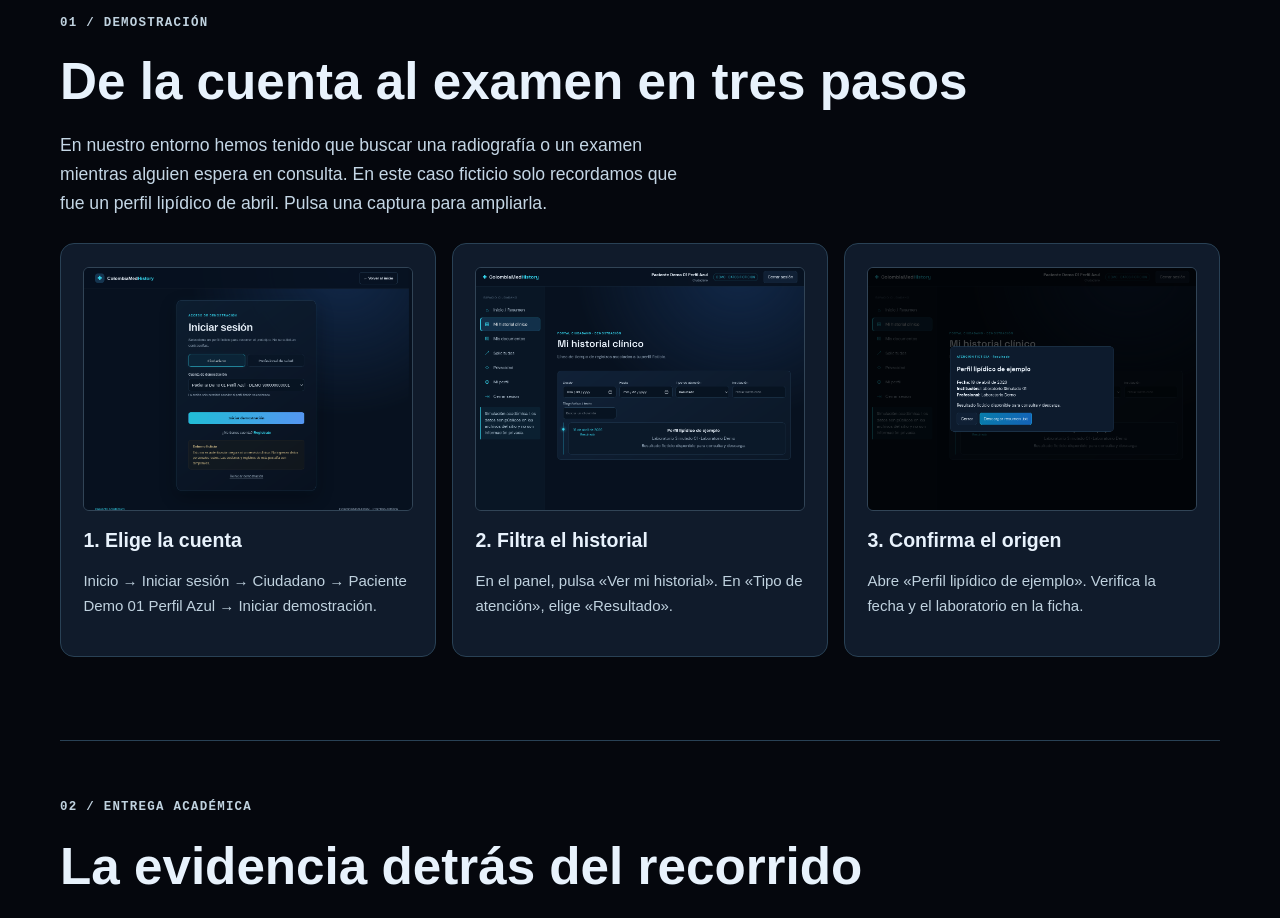
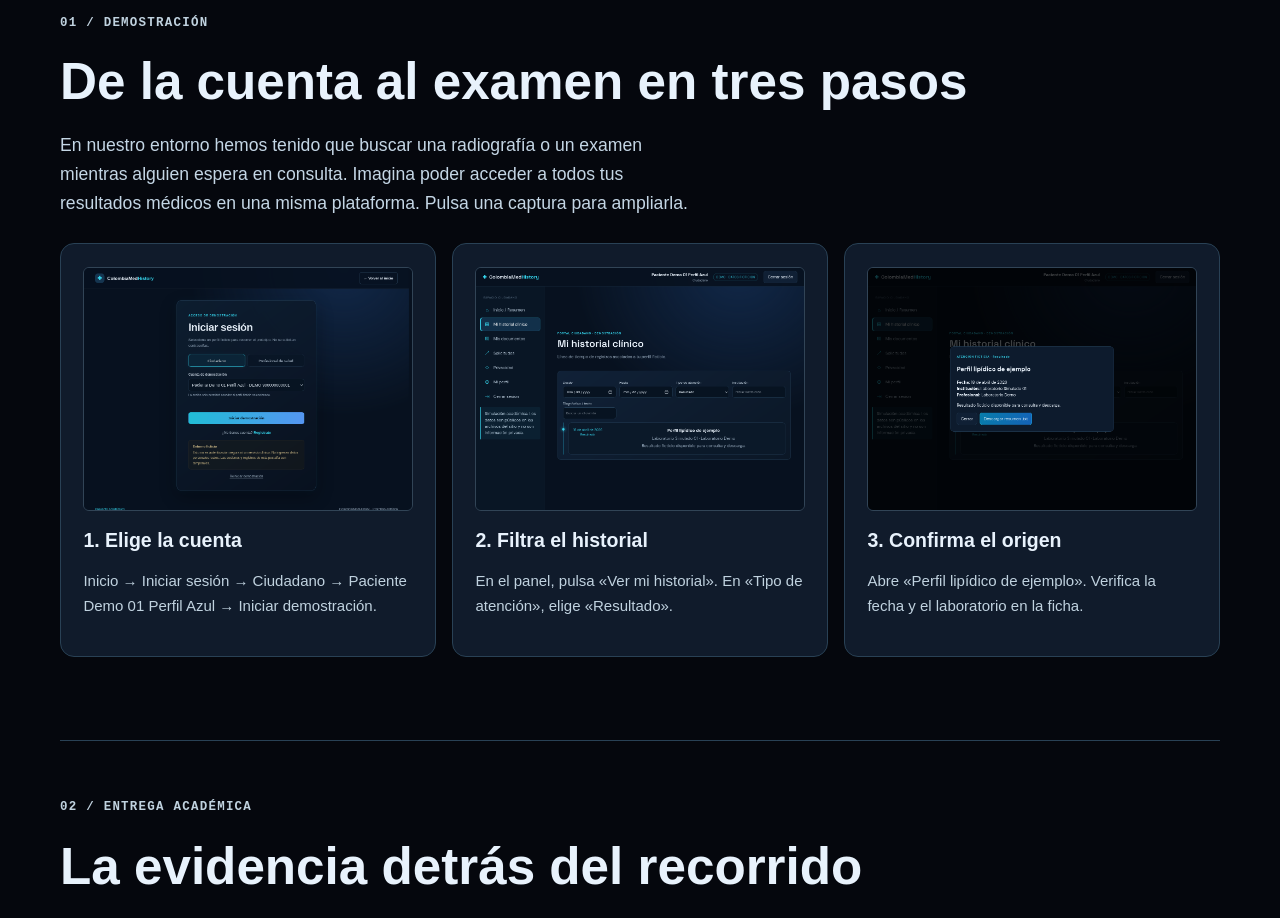
Before and after one commit to jaihernandezma/ColombiaMedHistory, a plain HTML site: page colombiamedhistory-presentacion/index.html in a window 1280 px wide. Shown: the part 780-1698 px from the top of the page. Drawn offline with Linux system fonts and the light colour scheme.

Commit message:
Modificación parrafo

```diff
--- a/colombiamedhistory-presentacion/index.html
+++ b/colombiamedhistory-presentacion/index.html
@@ -22,7 +22,7 @@
     <aside class="tarjeta-muestra"><p class="kicker">Ficha de muestra / 01</p><h2>Perfil de ejemplo</h2><dl><dt>Fecha</dt><dd>18 de abril de 2026</dd><dt>Origen</dt><dd>Laboratorio Simulado 01</dd><dt>Cuenta</dt><dd>Paciente Demo 01 Perfil Azul</dd></dl></aside>
   </section>
   <section class="bloque" id="recorrido"><p class="kicker">01 / Demostración</p><h2>De la cuenta al examen en tres pasos</h2>
-    <p>En nuestro entorno hemos tenido que buscar una radiografía o un examen mientras alguien espera en consulta. En este caso ficticio solo recordamos que fue un perfil lipídico de abril. Pulsa una captura para ampliarla.</p>
+    <p>En nuestro entorno hemos tenido que buscar una radiografía o un examen mientras alguien espera en consulta. Imagina poder acceder a todos tus resultados médicos en una misma plataforma. Pulsa una captura para ampliarla.</p>
     <div class="rejilla">
       <article><a href="./assets/recorrido/01-cuenta.png"><img src="./assets/recorrido/01-cuenta.png" alt="Pantalla de acceso con Ciudadano y la cuenta Perfil Azul seleccionados"></a><h3>1. Elige la cuenta</h3><p>Inicio → Iniciar sesión → Ciudadano → Paciente Demo 01 Perfil Azul → Iniciar demostración.</p></article>
       <article><a href="./assets/recorrido/03-filtro.png"><img src="./assets/recorrido/03-filtro.png" alt="Historial filtrado a Resultado; queda visible el perfil lipídico"></a><h3>2. Filtra el historial</h3><p>En el panel, pulsa «Ver mi historial». En «Tipo de atención», elige «Resultado».</p></article>
```
